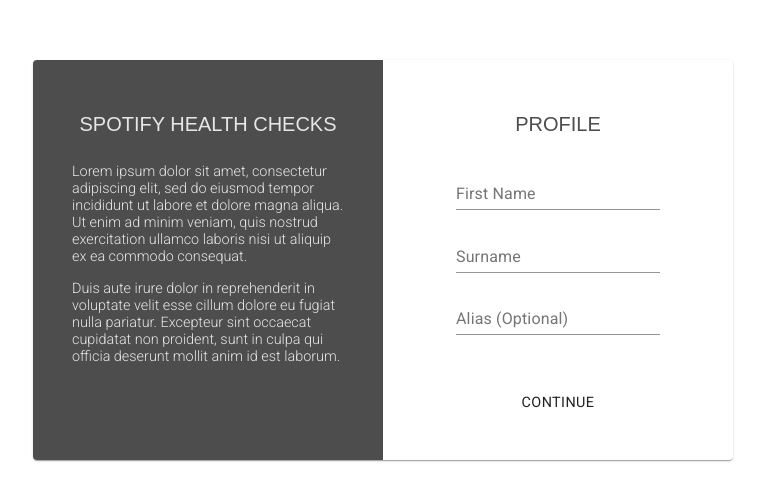
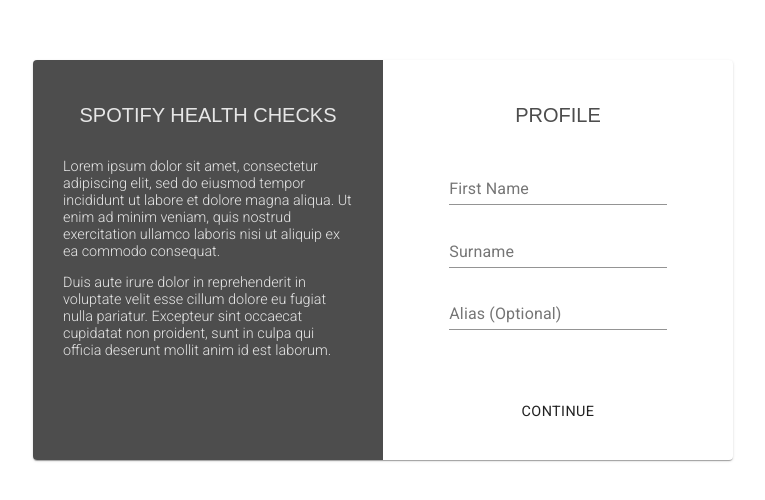
Before and after one commit to peter-yhc/spotify-health-web-ts, a React (Create React App) app: page /clients/welcome in a window 1280 px wide. Shown: the part 140-640 px from the top of the page, without its empty margins (257-1022 px from the left). Built offline with nearby package versions, Linux system fonts and the light colour scheme.

Commit message:
Fix welcome page padding.

```diff
--- a/src/client/welcome/components/WelcomeDescription.js
+++ b/src/client/welcome/components/WelcomeDescription.js
@@ -6,7 +6,7 @@
   section: {
     width: '50%',
     boxSizing: 'border-box',
-    padding: '1.5em',
+    padding: '30px',
     display: 'grid',
     gridTemplateColumns: '1fr',
     gridTemplateRows: '2fr 7fr 1fr',
--- a/src/client/welcome/components/WelcomeForm.js
+++ b/src/client/welcome/components/WelcomeForm.js
@@ -7,7 +7,7 @@
     color: Theme.BLACK,
     width: '50%',
     boxSizing: 'border-box',
-    padding: '1.5em',
+    padding: '30px',
     display: 'grid',
     gridTemplateColumns: '1fr',
     gridTemplateRows: '2fr 7fr 1fr',
```
